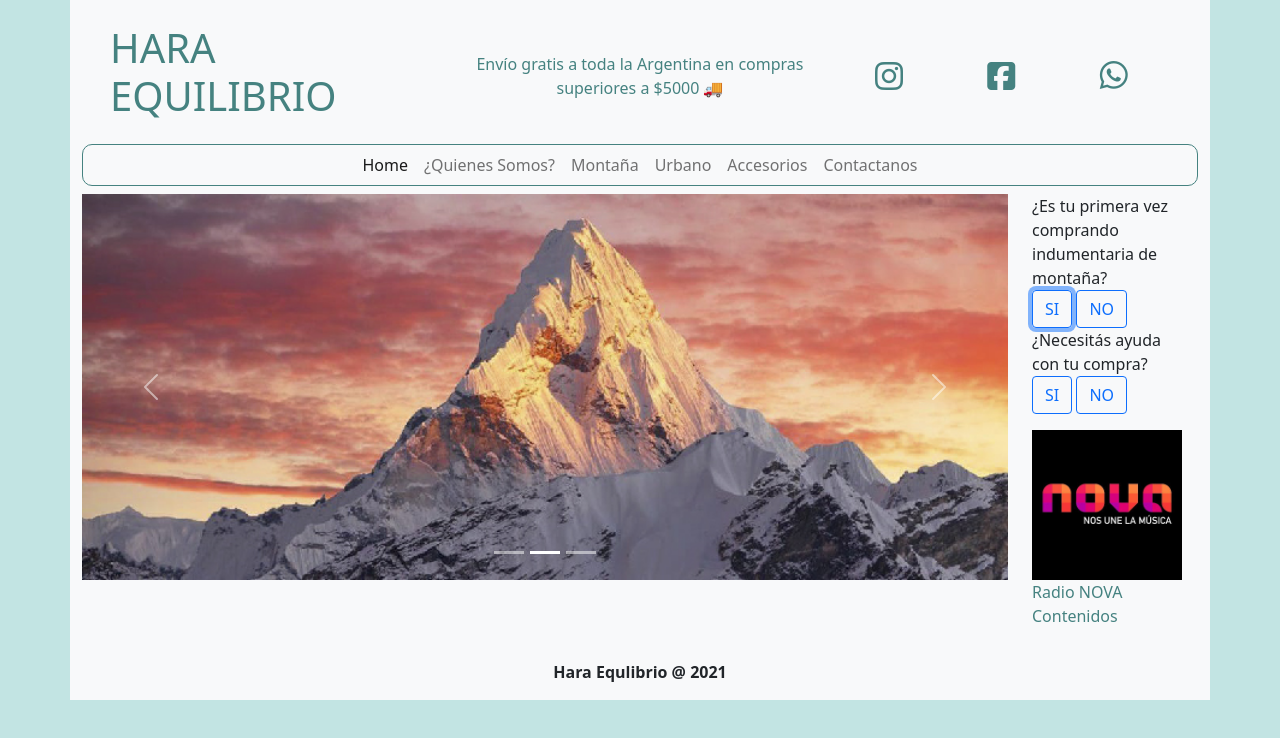
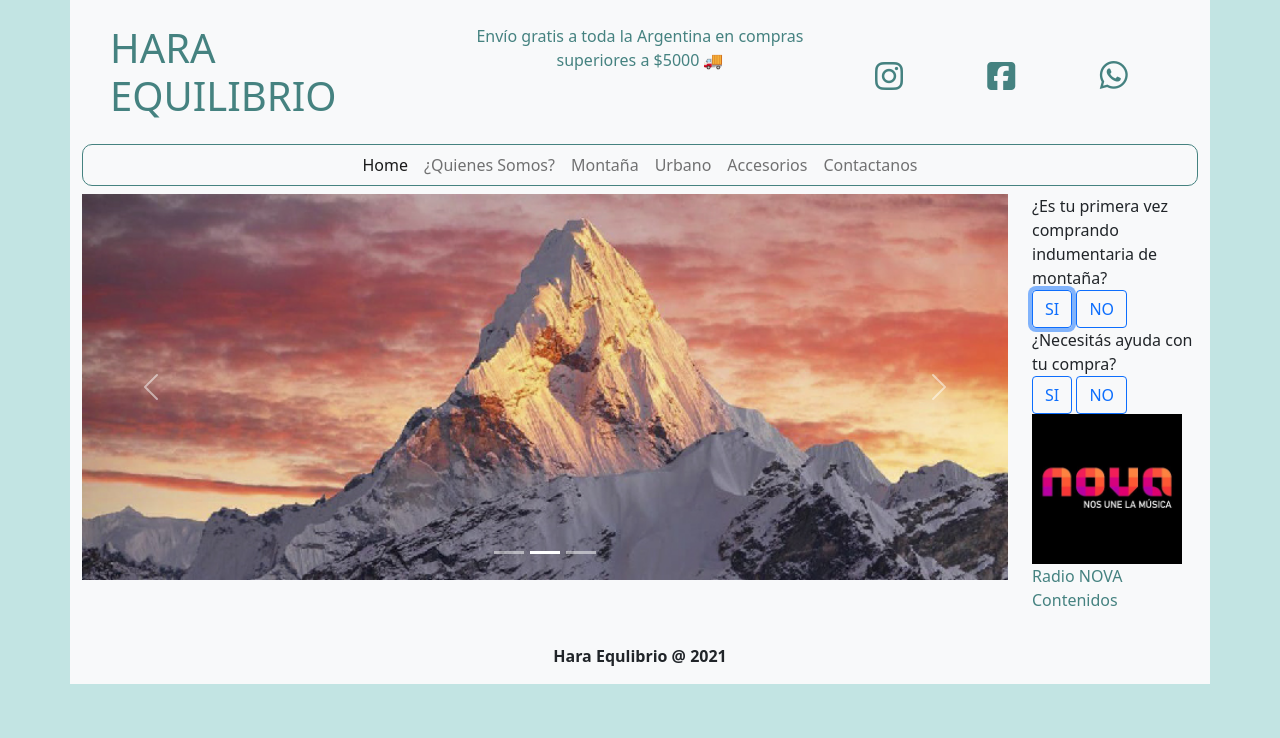
Before and after one commit to marcobertonati/hara.equilibrio, a website: page index.html in a window 1280 px wide. Both pictures are taken after a click on the button "SI". Drawn offline with nearby package versions, Linux system fonts and the light colour scheme.

Commit message:
=Mejorado botonera en index.js y cambios en cuando a la responividad del index.html

```diff
--- a/index.html
+++ b/index.html
@@ -8,7 +8,7 @@
   <title>Hara Equilibrio 🗻</title>
 
   <!--Repositorio Git: https://github.com/marcobertonati/hara.equilibrio-->
-
+<!--Documentación Boostrap 5.1.0 https://getbootstrap.com/docs/5.1/getting-started/introduction/-->
   <!--Link CDN Bootstrap-->
   <link href="https://cdn.jsdelivr.net/npm/bootstrap@5.1.0/dist/css/bootstrap.min.css" rel="stylesheet"
     integrity="sha384-KyZXEAg3QhqLMpG8r+8fhAXLRk2vvoC2f3B09zVXn8CA5QIVfZOJ3BCsw2P0p/We" crossorigin="anonymous" />
@@ -35,10 +35,13 @@
 
             <div class="row header-navbar">
               <!-- <a class="navbar-brand" href="#" class="col-4" > Hara Equlibrio</a> -->
-              <h1 class="col-4">HARA EQUILIBRIO</h1>
-              <div class="col-4 header-navbar__annouce">Envío gratis a toda la Argentina en compras superiores a $5000
+              <h1 class="col-4 col-xxl-4 col-xl-4 col-lg-4 col-md-6">HARA EQUILIBRIO</h1>
+              <div class="col-4 col-xxl-4 col-xl-4 col-lg-4
+              d-none d-xl-block d-xxl-block d-lg-block
+
+              header-navbar__annouce">Envío gratis a toda la Argentina en compras superiores a $5000
                 🚚 </div>
-              <div class="col-4 icons-socialmedia">
+              <div class="col-4 col-xxl-4 col-xl-4 col-lg-4 col-md-6  icons-socialmedia">
 
                 <i class="fab fa-instagram fa-2x"></i>
                 <i class="fab fa-facebook-square fa-2x"></i>
@@ -147,7 +150,7 @@
 
 
             </div>
-            <div class="col aside-widget">
+            <div id="aside-widget__radio" class="col aside-widget__radio">
               <img class="aside-img img-fluid" src="./src/assets/radio-nova.jpg" alt="..." />
               <div> <a class="aside-a__radio-nova" href="https://www.novacontenidos.com/">Radio NOVA Contenidos</a>
               </div>
--- a/src/css/style.css
+++ b/src/css/style.css
@@ -65,7 +65,7 @@
 
 /*Aside*/
 
-.aside-widget {
+.aside-widget__radio {
     /* padding: 1rem 1rem 0rem 0rem; */
     margin: 0rem 1rem 1rem 0rem;
 }
--- a/src/js/index.js
+++ b/src/js/index.js
@@ -9,10 +9,12 @@ btnNo.addEventListener('click', nextQuestion);
 function nextSecondQuestion() {
     const asideWidget = document.getElementById('aside-widget');
     const asideToRemove = document.getElementById('aside-widget__question');
+    const asideRadio = document.getElementById('aside-widget__radio');
     asideWidget.removeChild(asideToRemove);
     const msgAside = document.createElement('div');
     msgAside.innerHTML = `<div>¡Te esperamos para tu compra!</div>`
-    asideWidget.appendChild(msgAside);
+    asideWidget.insertBefore(msgAside,asideRadio);
+    // asideWidget.appendChild(msgAside);
 }
 
 function goToWhatsapp() {
@@ -24,6 +26,7 @@ function goToWhatsapp() {
 function nextQuestion() {
     const asideWidget = document.getElementById('aside-widget__question');
     const questionTwo = document.createElement('div');
+    questionTwo.setAttribute("class", "aside-widget__question");
     questionTwo.innerHTML = `
                 <div>¿Necesitás ayuda con tu compra?</div>
                 <div>
@@ -32,7 +35,7 @@ function nextQuestion() {
                 </div>
     `;
     asideWidget.appendChild(questionTwo);
-    btnYes.removeEventListener('click',goToWhatsapp);
+    btnYes.removeEventListener('click',nextQuestion);
     btnNo.removeEventListener('click',nextQuestion);
 
     const btnYesSecond = document.getElementById('btn-aside_yes-second');
```
